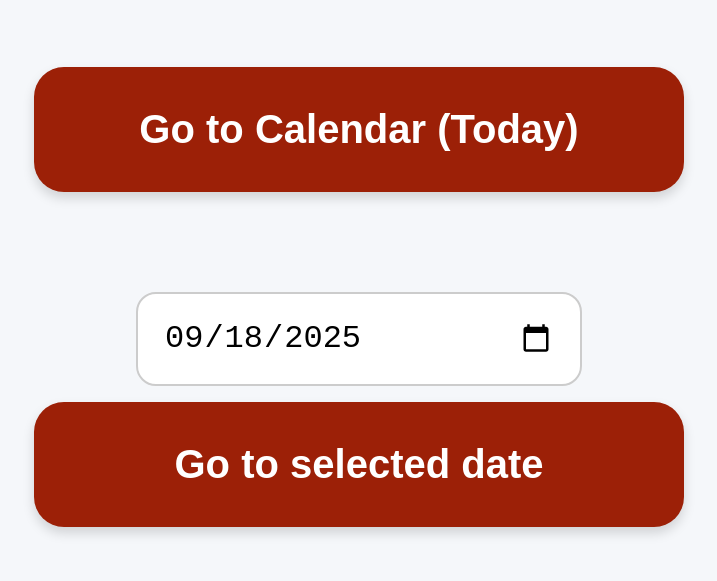
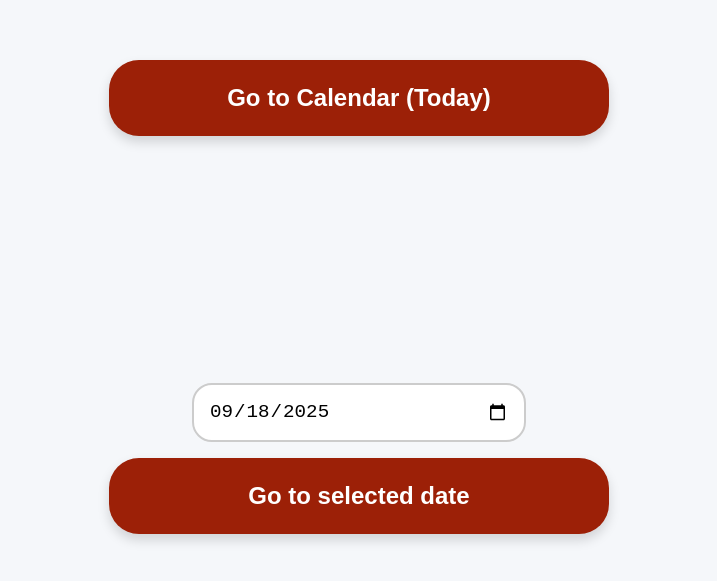
Before and after one commit to marcosaved/UniCalendar, a plain HTML site: page index.html in a window 1280 px wide. Shown: the part 103-684 px from the top of the page, without its empty margins (281-998 px from the left). Drawn offline with Linux system fonts and the light colour scheme.

Commit message:
Update index.html

```diff
--- a/index.html
+++ b/index.html
@@ -19,7 +19,7 @@
       background: #f5f7fa;
       font-family: Arial, sans-serif;
       margin: 0;
-      padding: 15vh;
+      padding: 5vh;
       box-sizing: border-box;
     }
 
@@ -29,13 +29,13 @@
       align-items: center;
       gap: 1rem;
       width: 100%;
-      max-width: 650px; /* keeps buttons from being too wide on big screens */
+      max-width: 500px; /* keeps buttons from being too wide on big screens */
     }
 
     button {
       background: #9C2007;
       color: white;
-      font-size: clamp(1.8rem, 8vw, 2.5rem); /* scales with screen size */
+      font-size: clamp(1rem, 5vw, 1.5rem); /* scales with screen size */
       font-weight: bold;
       padding: 1em;
       border: none;
@@ -56,7 +56,7 @@
 
     input[type="date"] {
       padding: 0.8em;
-      font-size: clamp(1.5rem, 5vw, 2rem);
+      font-size: clamp(1rem, 4vw, 1.2rem);
       border: 2px solid #ccc;
       border-radius: 20px;
       width: 60%;
```
